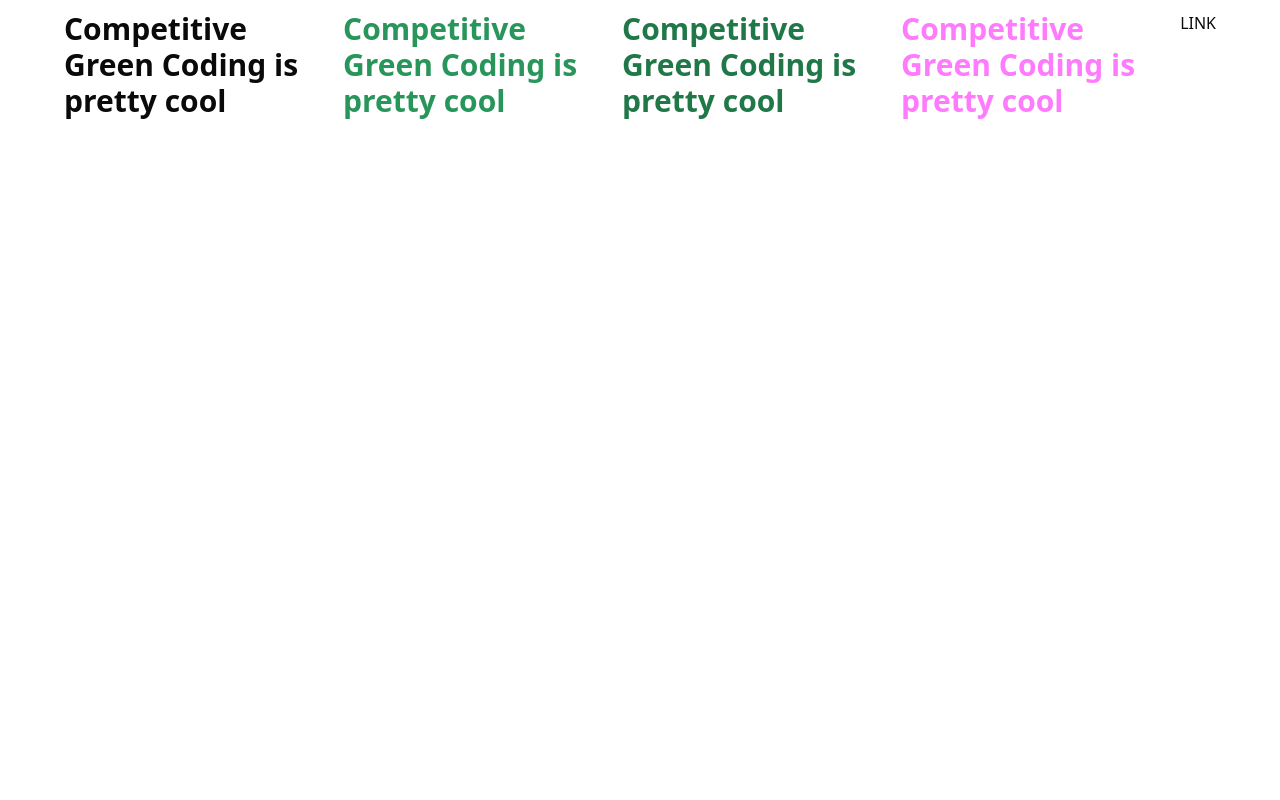
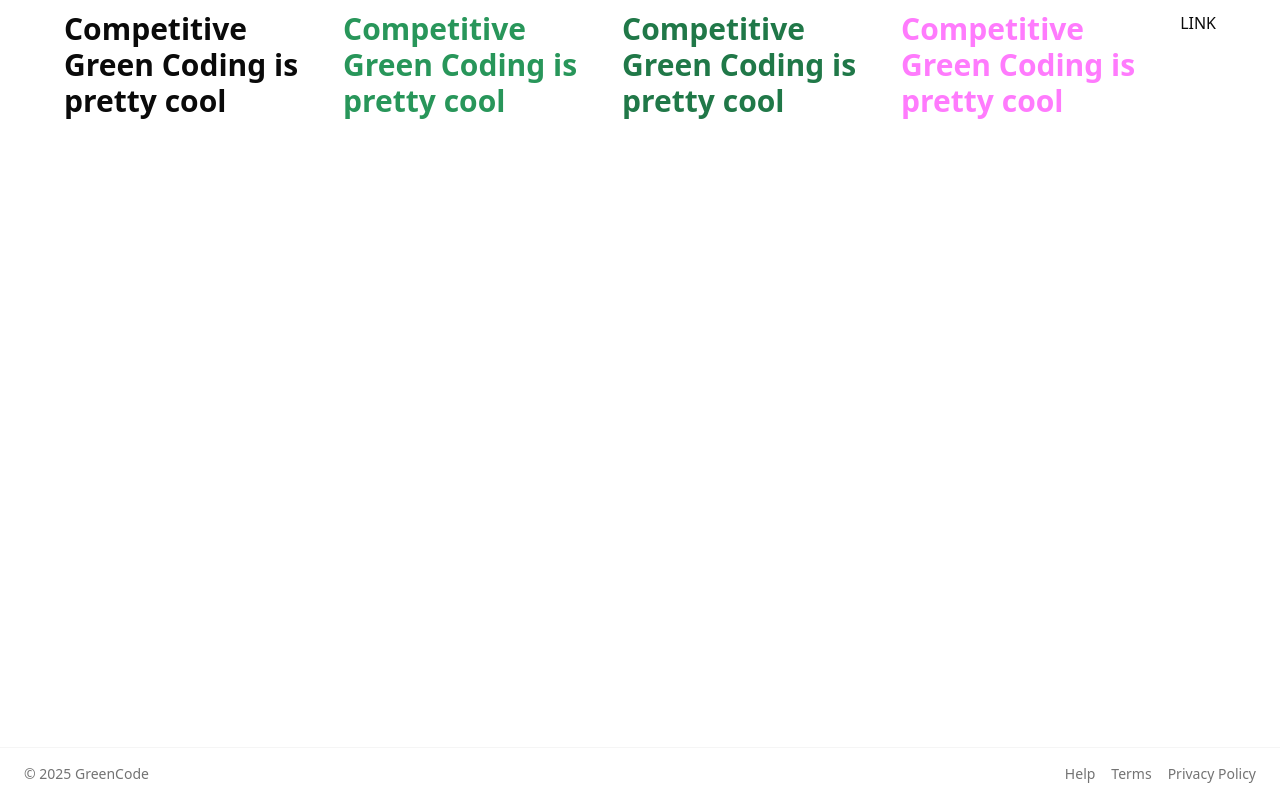
Before and after one commit to JoelvanIngen/Competitive-Green-Coding, a Next.js app in the folder frontend/: page / in a window 1280 px wide. Shown: the part 181-981 px from the top of the page. Before the commit the page ends 928 px from the top, so only its background shows below. Built offline with nearby package versions, Linux system fonts and the light colour scheme.

Commit message:
Update layout.tsx
quick fix added footer lines

```diff
--- a/frontend/app/layout.tsx
+++ b/frontend/app/layout.tsx
@@ -4,6 +4,7 @@
 
 import { ThemeProvider } from "@/components/theme-provider"
 import Toolbar from "@/components/toolbar/toolbar";
+import Footer from "@/components/footer"
 
 const geistSans = Geist({
   variable: "--font-geist-sans",
@@ -47,6 +48,7 @@
             <main className="pt-16 mx-8">{children}</main>
 
         </ThemeProvider>
+        <Footer />
       </body>
     </html>
   );
```
